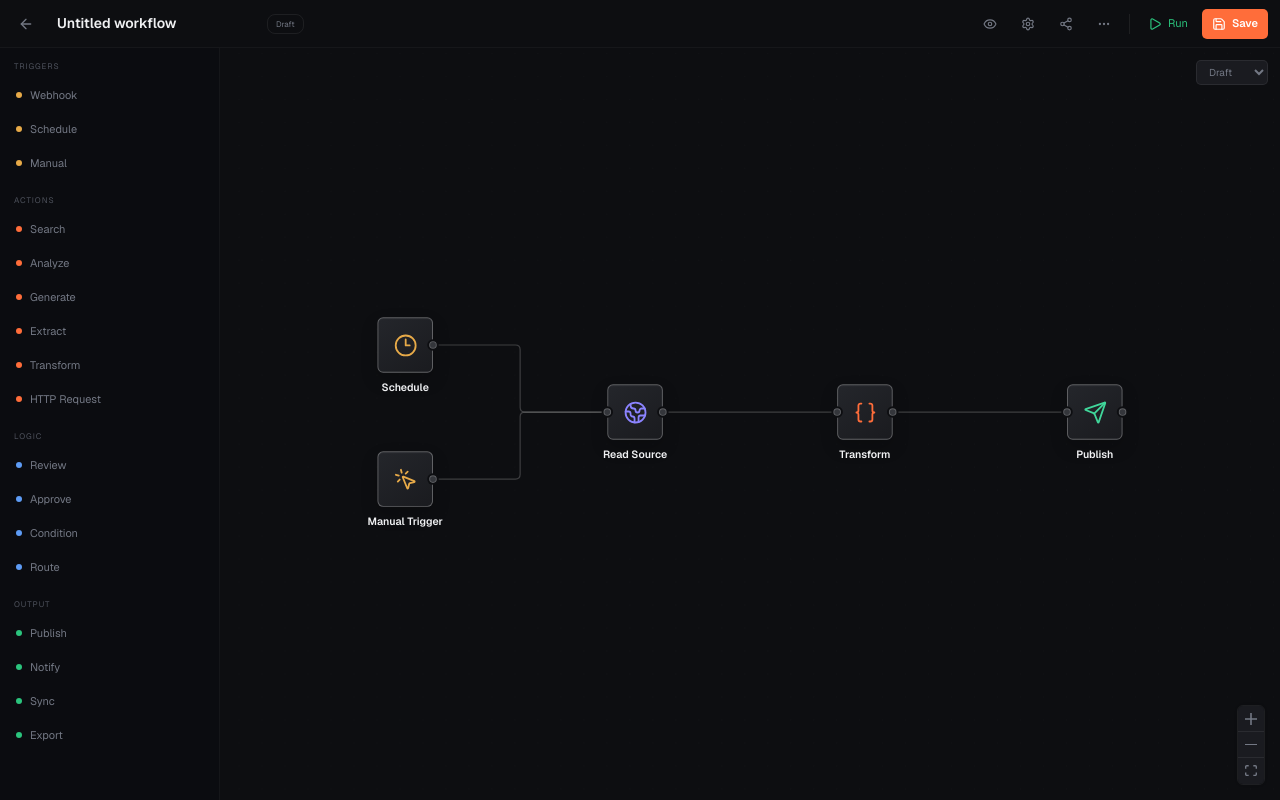
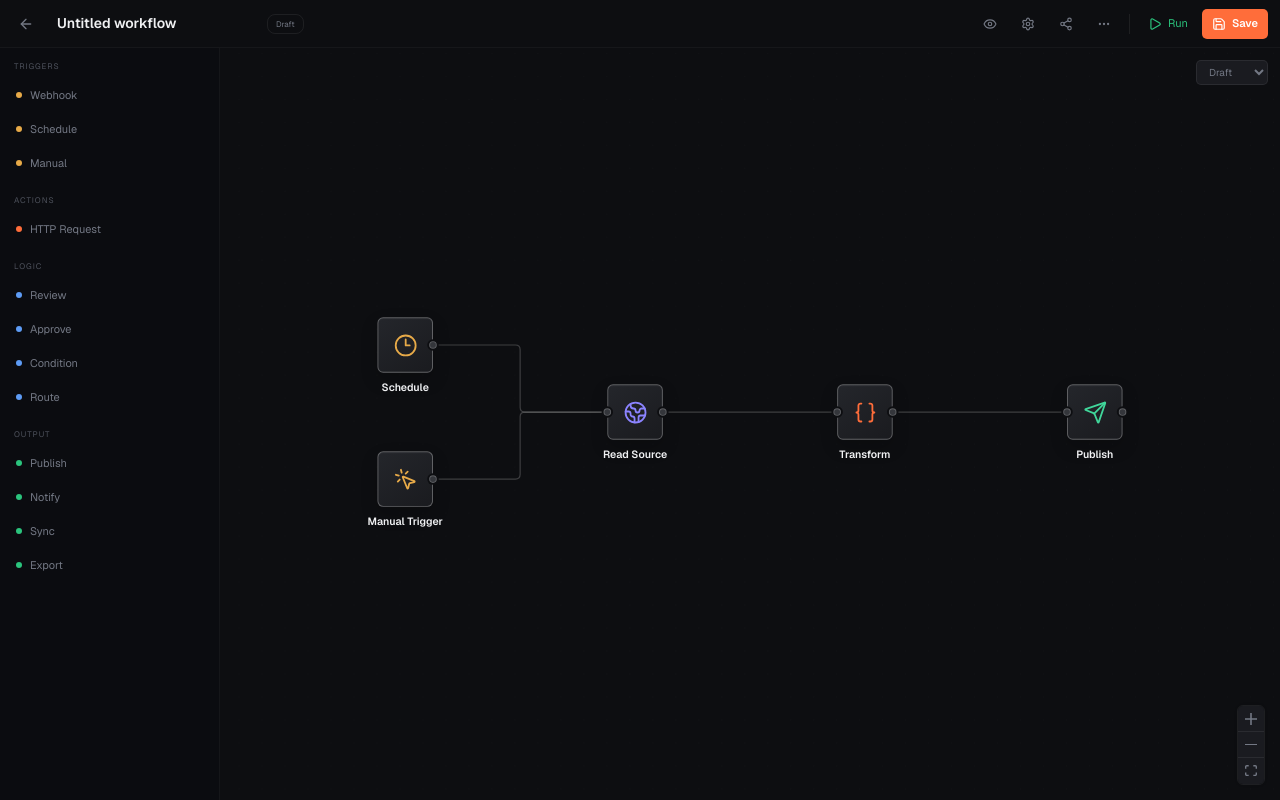
Before and after one commit to panyakorn04/ai-workflow-studio, a Next.js app: page /workflow/1 in a window 1280 px wide. Built offline with nearby package versions, Linux system fonts and the light colour scheme; no server answers.

Commit message:
chore: remove all Actions except HTTP Request from node palette

```diff
--- a/package.json
+++ b/package.json
@@ -1,6 +1,6 @@
 {
   "name": "ai-workflow-studio",
-  "version": "0.1.25",
+  "version": "0.1.26",
   "private": true,
   "scripts": {
     "dev": "next dev",
--- a/src/app/workflow/[id]/editor-shell.tsx
+++ b/src/app/workflow/[id]/editor-shell.tsx
@@ -32,7 +32,7 @@ const nodeGroups: Array<{ label: string; tone: string; nodes: Array<{ label: str
   {
     label: "Actions",
     tone: "action",
-    nodes: ["Search", "Analyze", "Generate", "Extract", "Transform", "HTTP Request"].map((label) => ({
+    nodes: ["HTTP Request"].map((label) => ({
       label,
       type: inferNodeType(label),
     })),
```
